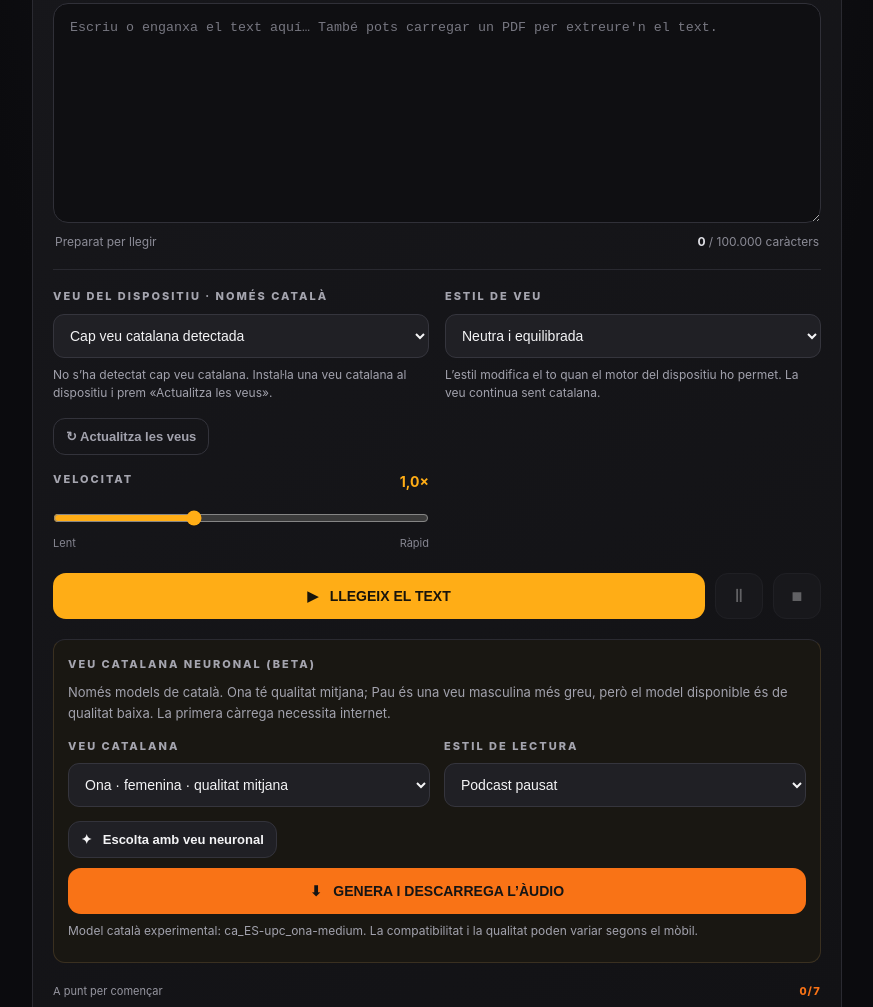
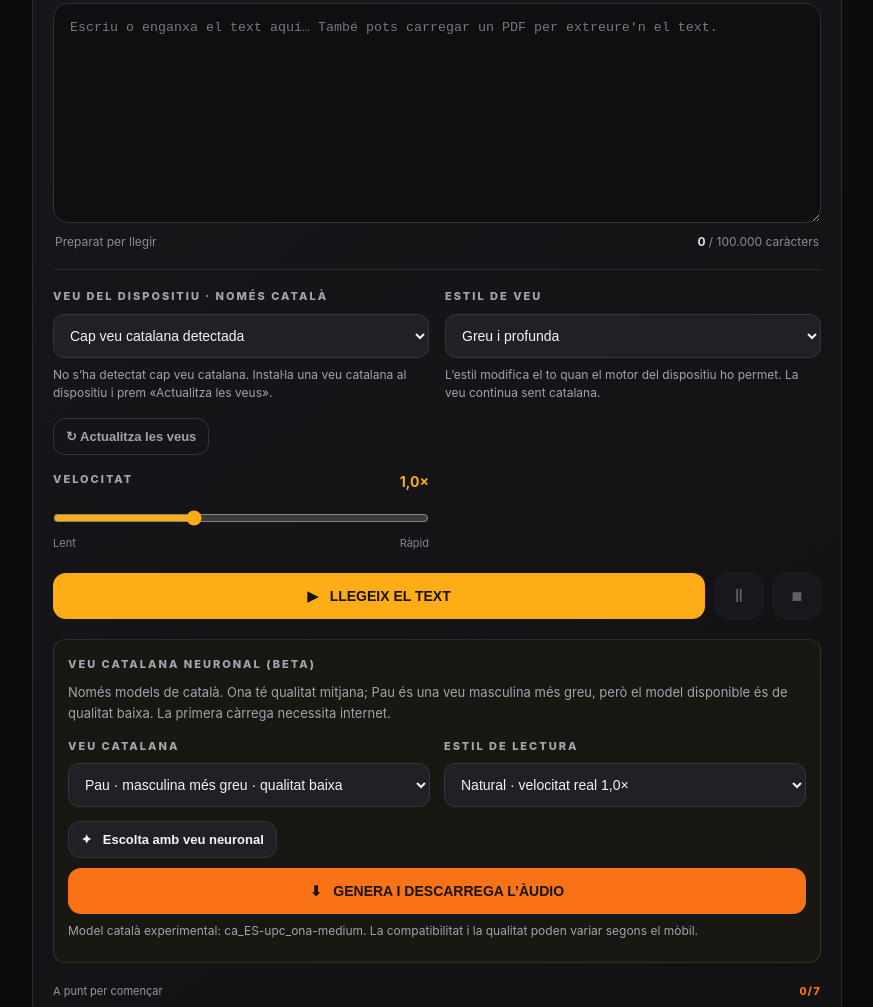
Before and after one commit to albertdot91111-boop/Veu-nostra-, a plain HTML site: page index.html in a window 1280 px wide. Shown: the part 512-1519 px from the top of the page, without its empty margins (203-1076 px from the left). Drawn offline with Linux system fonts and the light colour scheme.

Commit message:
Default to deep Catalan voice and true 1x natural playback

```diff
--- a/index.html
+++ b/index.html
@@ -15,8 +15,8 @@
 <div class="panel-head"><label for="textInput">EL TEU TEXT</label><div class="file-actions"><label for="pdfInput" class="filebtn">⇧ &nbsp; Carrega PDF</label><input id="pdfInput" type="file" accept="application/pdf,.pdf" hidden><button id="clearBtn" class="ghost">Neteja</button></div></div>
 <textarea id="textInput" maxlength="100000" placeholder="Escriu o enganxa el text aquí… També pots carregar un PDF per extreure'n el text." spellcheck="true"></textarea>
 <div class="text-meta"><span id="status" aria-live="polite">Preparat per llegir</span><span><b id="charCount">0</b> / 100.000 caràcters</span></div>
-<div class="settings"><div class="field"><label for="voiceSelect">VEU DEL DISPOSITIU · NOMÉS CATALÀ</label><select id="voiceSelect"><option>Carregant veus…</option></select><small id="voiceHint">Només es mostraran veus en català. Instal·la una veu catalana al dispositiu si no n’hi ha cap disponible.</small><button id="refreshVoicesBtn" class="ghost" type="button">↻ Actualitza les veus</button></div><div class="field"><label for="voiceStyle">ESTIL DE VEU</label><select id="voiceStyle"><option value="deep">Greu i profunda</option><option value="warm">Càlida</option><option value="narrative">Narrativa</option><option value="neutral" selected>Neutra i equilibrada</option><option value="calm">Tranquil·la</option><option value="lively">Viva i expressiva</option></select><small>L’estil modifica el to quan el motor del dispositiu ho permet. La veu continua sent catalana.</small></div><div class="field"><label for="speedRange">VELOCITAT <strong id="speedLabel">1,0×</strong></label><input id="speedRange" type="range" min="0.65" max="1.6" value="1" step="0.05"><div class="range-labels"><span>Lent</span><span>Ràpid</span></div></div></div>
-<div class="controls"><button id="playBtn" class="primary">▶ &nbsp; LLEGEIX EL TEXT</button><button id="pauseBtn" class="control" disabled>Ⅱ</button><button id="stopBtn" class="control" disabled>■</button></div><div class="field piper-box"><label>VEU CATALANA NEURONAL (BETA)</label><p class="piper-note">Només models de català. Ona té qualitat mitjana; Pau és una veu masculina més greu, però el model disponible és de qualitat baixa. La primera càrrega necessita internet.</p><div class="piper-settings"><div class="field"><label for="piperVoiceSelect">VEU CATALANA</label><select id="piperVoiceSelect"><option value="ca_ES-upc_ona-medium">Ona · femenina · qualitat mitjana</option><option value="ca_ES-upc_pau-x_low">Pau · masculina més greu · qualitat baixa</option></select></div><div class="field"><label for="readingStyle">ESTIL DE LECTURA</label><select id="readingStyle"><option value="natural">Natural</option><option value="podcast" selected>Podcast pausat</option><option value="study">Estudi · lent i clar</option></select></div></div><button id="piperBtn" class="filebtn" type="button">✦ &nbsp; Escolta amb veu neuronal</button><button id="downloadAudioBtn" class="primary download-audio" type="button">⬇ &nbsp; GENERA I DESCARREGA L’ÀUDIO</button><small id="piperHint">Model català experimental: ca_ES-upc_ona-medium. La compatibilitat i la qualitat poden variar segons el mòbil.</small></div>
+<div class="settings"><div class="field"><label for="voiceSelect">VEU DEL DISPOSITIU · NOMÉS CATALÀ</label><select id="voiceSelect"><option>Carregant veus…</option></select><small id="voiceHint">Només es mostraran veus en català. Instal·la una veu catalana al dispositiu si no n’hi ha cap disponible.</small><button id="refreshVoicesBtn" class="ghost" type="button">↻ Actualitza les veus</button></div><div class="field"><label for="voiceStyle">ESTIL DE VEU</label><select id="voiceStyle"><option value="deep" selected>Greu i profunda</option><option value="warm">Càlida</option><option value="narrative">Narrativa</option><option value="neutral">Neutra i equilibrada</option><option value="calm">Tranquil·la</option><option value="lively">Viva i expressiva</option></select><small>L’estil modifica el to quan el motor del dispositiu ho permet. La veu continua sent catalana.</small></div><div class="field"><label for="speedRange">VELOCITAT <strong id="speedLabel">1,0×</strong></label><input id="speedRange" type="range" min="0.65" max="1.6" value="1" step="0.05"><div class="range-labels"><span>Lent</span><span>Ràpid</span></div></div></div>
+<div class="controls"><button id="playBtn" class="primary">▶ &nbsp; LLEGEIX EL TEXT</button><button id="pauseBtn" class="control" disabled>Ⅱ</button><button id="stopBtn" class="control" disabled>■</button></div><div class="field piper-box"><label>VEU CATALANA NEURONAL (BETA)</label><p class="piper-note">Només models de català. Ona té qualitat mitjana; Pau és una veu masculina més greu, però el model disponible és de qualitat baixa. La primera càrrega necessita internet.</p><div class="piper-settings"><div class="field"><label for="piperVoiceSelect">VEU CATALANA</label><select id="piperVoiceSelect"><option value="ca_ES-upc_pau-x_low" selected>Pau · masculina més greu · qualitat baixa</option><option value="ca_ES-upc_ona-medium">Ona · femenina · qualitat mitjana</option></select></div><div class="field"><label for="readingStyle">ESTIL DE LECTURA</label><select id="readingStyle"><option value="natural">Natural</option><option value="podcast">Podcast pausat</option><option value="natural" selected>Natural · velocitat real 1,0×</option><option value="study">Estudi · lent i clar</option></select></div></div><button id="piperBtn" class="filebtn" type="button">✦ &nbsp; Escolta amb veu neuronal</button><button id="downloadAudioBtn" class="primary download-audio" type="button">⬇ &nbsp; GENERA I DESCARREGA L’ÀUDIO</button><small id="piperHint">Model català experimental: ca_ES-upc_ona-medium. La compatibilitat i la qualitat poden variar segons el mòbil.</small></div>
 <div class="progress-wrap"><div class="progress-head"><span id="playState">A punt per començar</span><span id="stageCount">0/7</span></div><div class="progress"><div id="progressBar"></div></div></div>
 </section>
 <section class="tips"><div class="tip-icon">ⓘ</div><div><strong>Com funciona?</strong><p>Per obtenir la millor veu gratuïta, instal·la una veu catalana al teu dispositiu. A Android: Configuració → Idiomes i entrada (o Configuració addicional) → Sortida de text a veu → motor de Google → Idiomes/Instal·lar dades de veu → Català, si està disponible. Després torna aquí i actualitza la llista de veus. Pots carregar textos de fins a 100.000 caràcters. El text no s’envia a cap servidor de Veu Natural. La generació neuronal descarregable és beta i necessita una primera connexió per carregar el motor i el model.</p></div></section>
```
